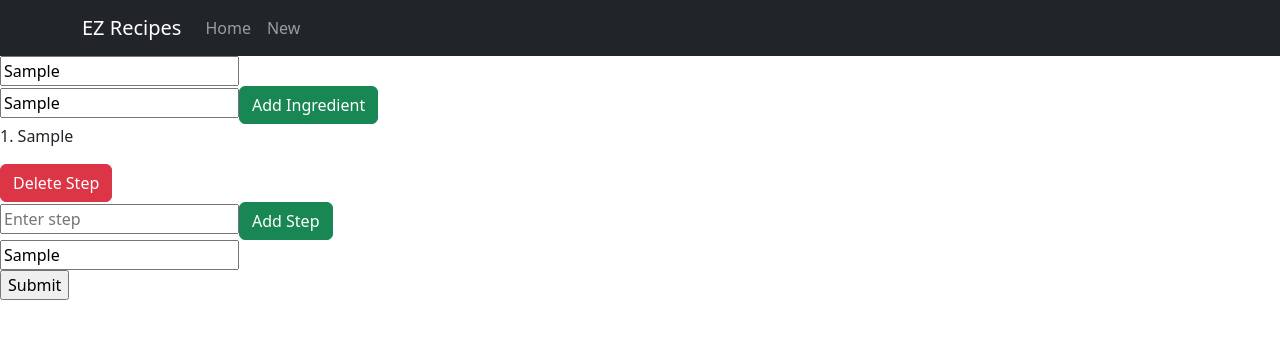
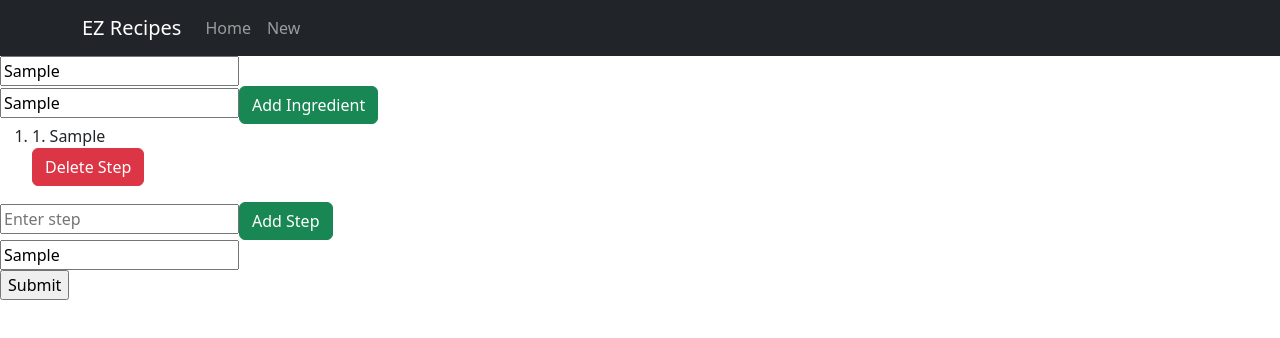
Before and after one commit to TheWolfeSlayer/Recipes-frontend, a React (Create React App) app: page /new in a window 1280 px wide. Both pictures are taken after typing "Sample", "Sample", "Sample", "Sample" into the empty fields and a click on the button "Add Step". Shown: the top 338 px of the page. Built offline with nearby package versions, Linux system fonts and the light colour scheme.

Commit message:
steps now in ordered list

```diff
--- a/src/components/New.js
+++ b/src/components/New.js
@@ -124,12 +124,14 @@ function New() {
 
     <div>
         {/* Displaying existing steps */}
+        <ol>
         {recipeInput.steps.map((step, index) => (
           <div key={index}>
-            <p>{step}</p>
+            <li>{step}</li>
             <Button variant="danger" type="button" onClick={() => handleDeleteStep(index)}> Delete Step </Button>
           </div>
         ))}
+        </ol>
     </div>
       <input onChange={handleStepChange} value={stepInput} name="Enter a step" placeholder="Enter step" />
       <Button variant="success" type="button" onClick={handleAddStep}> Add Step </Button>
--- a/src/components/Recipe.js
+++ b/src/components/Recipe.js
@@ -43,9 +43,11 @@ function Recipe() {
         ))}
       </ul>
       <h2>Steps</h2>
+      <ol>
         {recipe.steps.map((step, index) => (
-                <p key={index}>{step}</p>
+          <li key={index}>{step}</li>
         ))}
+      </ol>
     </div>
   )
 
--- a/src/components/UpdateRecipe.js
+++ b/src/components/UpdateRecipe.js
@@ -128,12 +128,14 @@ function UpdateRecipe() {
 
       <div>
         {/* Displaying existing steps */}
+        <ol>
         {recipeInput.steps.map((step, index) => (
           <div key={index}>
-            {step}
+            <li>{step}</li>
             <Button variant="danger" type="button" onClick={() => handleDeleteStep(index)}> Delete Step </Button>
           </div>
         ))}
+        </ol>
       </div>
 
       <input onChange={handleStepChange} value={stepInput} placeholder="Enter a step"/>
```
Lines whose indentation alone changed are shown as unchanged.
